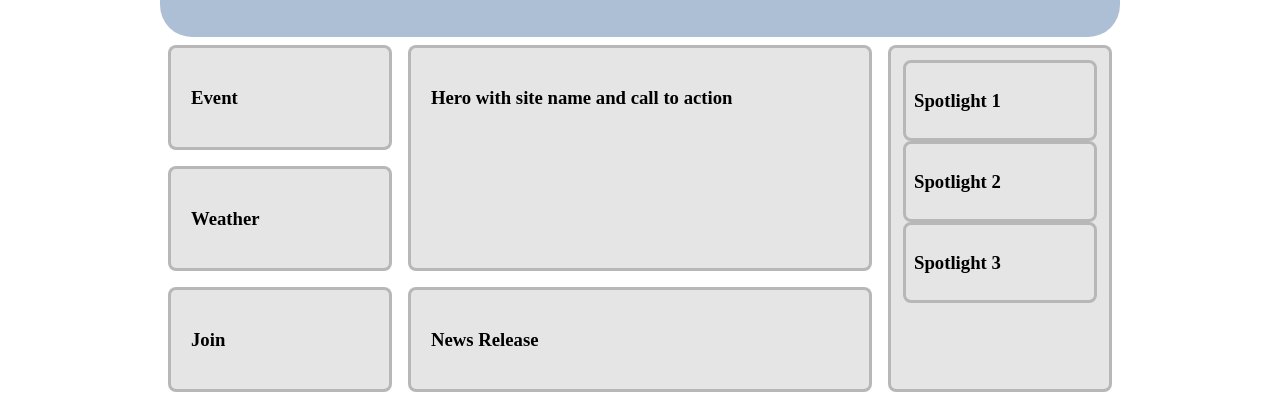
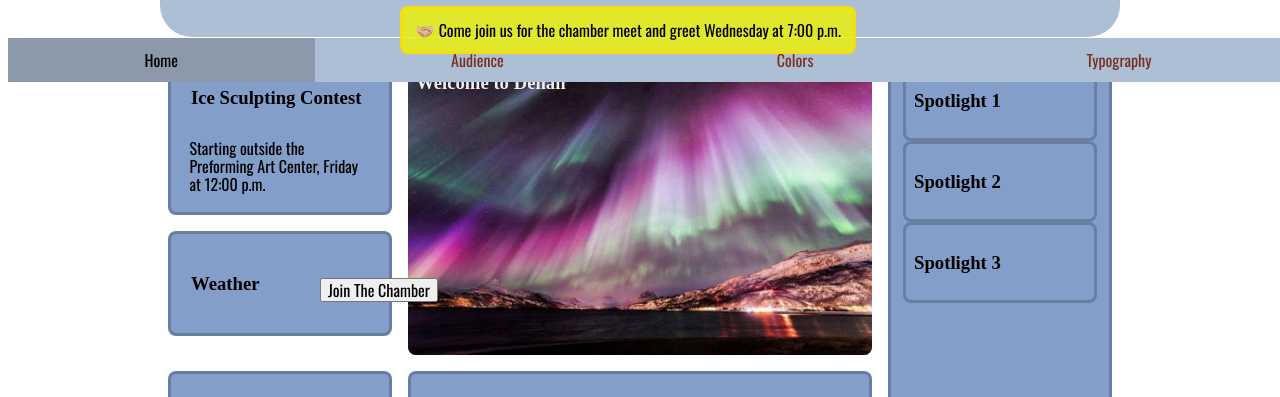
Before and after one commit to nic-is-hoppi/wdd230, a plain HTML site: page chamber/index.html in a window 1280 px wide. Shown: the part 202-599 px from the top of the page. Drawn offline with nearby package versions, Linux system fonts and the light colour scheme; a web font is replaced by a local one.

Commit message:
Banner Complete

```diff
--- a/chamber/index.html
+++ b/chamber/index.html
@@ -40,16 +40,20 @@
       <main>
         <div id="banner"></div>
         <section id="hero">
-          <h3>Hero with site name and call to action</h3>
+          <img src="images/northern_lights_small-min.jpg" alt="Northern Lights over Cook Inlet photo credit to John Hopkinson">
+          <h3>Welcome to Denali</h3>
+          <button>Join The Chamber</button>
         </section>
         <section id="event">
-          <h3>Event</h3>
+          <h3>Ice Sculpting Contest</h3>
+          <p>Starting outside the Preforming Art Center, Friday at 12:00 p.m.</p>
         </section>
         <section id="Weather">
           <h3>Weather</h3>
         </section>
         <section id="newsRelease">
           <h3>News Release</h3>
+          <p>Lorem ipsum dolor sit amet consectetur adipisicing elit. Esse saepe, culpa id numquam molestias iure molestiae error quidem vel? Explicabo alias ut odit magnam dolores, assumenda dolore exercitationem earum. Dolore!</p>
         </section>
         <section id="spotlights">
           <div id="spotlight1">
@@ -83,7 +87,6 @@
       </footer>
     </div>
     <script src="scripts/main.js"></script>
-    <script src="https://kit.fontawesome.com/4efdeb2884.js" crossorigin="anonymous"></script>
 
   </body>
 </html>
--- a/chamber/scripts/main.js
+++ b/chamber/scripts/main.js
@@ -16,7 +16,7 @@ let currentMonth = monthsofYear[d.getMonth()];
 document.querySelector('#today').textContent = dayofWeek +", " + d.getDate() + " " + currentMonth + " " + d.getFullYear();
 
 //Banner For Monday & Tuesday
-if (d==='1'||d==='2'){
+if (dayofWeek=='Monday'||dayofWeek=='Tuesday'){
     document.querySelector('#banner').textContent = '🤝🏼 Come join us for the chamber meet and greet Wednesday at 7:00 p.m.';
 }
 
--- a/chamber/styles/base.css
+++ b/chamber/styles/base.css
@@ -100,6 +100,13 @@ nav ul.open {
     display: block;
 }
 
+#primaryNav{
+    position: absolute;
+    top: 15rem;
+    left: .5rem;
+    width: 100%;
+}
+
 #today{
     grid-column: 1/6;
     justify-content: center;
@@ -111,7 +118,13 @@ nav ul.open {
 }
 
 #banner{
-    display: none;
+    justify-content: center;
+    padding: .75rem;
+    border: solid rgb(244, 224, 6);
+    border-radius: .5rem;
+    background-color: rgba(234, 238, 19, 0.871);
+    color:#000;
+
 }
 
 section{
@@ -119,9 +132,33 @@ section{
     padding: .75rem;
     border: solid rgba(0,0,0,0.2);
     border-radius: .5rem;
-    background-color: rgba(0,0,0,0.1);
+    background-color: rgba(73, 112, 175, 0.679);
     color:#000;
     margin: .5rem
+}
+
+#hero{
+    padding: 0;
+    border: none;
+    display: grid;
+    grid-template-columns: 70% 30%;
+}
+
+#hero img{
+    grid-area: 1/1/3/3;
+    width: 100%;
+    border-radius: .5rem;
+}
+
+#hero h3{
+    grid-area: 1/1/2/2;
+    color: #eee;
+}
+
+#hero button{
+    position: absolute;
+    top: 30rem;
+    left: 20rem;
 }
 #spotlights div{
     border: solid rgba(0,0,0,0.2);
--- a/chamber/styles/large.css
+++ b/chamber/styles/large.css
@@ -35,6 +35,12 @@
         grid-template-columns: 1fr 1fr 1fr 1fr;
     }
 
+    #banner{
+        position: absolute;
+        top: 13rem;
+        left: 25rem;
+    }
+
     #hero{
         grid-area: 1/2/4/4;
     }
--- a/chamber/styles/medium.css
+++ b/chamber/styles/medium.css
@@ -17,6 +17,12 @@ nav{
 main{
     display: grid;
     grid-template-columns: 70% 30%;
+}
+
+#banner{
+    position: absolute;
+    top: 13rem;
+    left: 15rem;
 }
 
 #hero{
```
Also changed, not shown: chamber/images/northern_lights-min.jpg (added), chamber/images/northern_lights_small-min.jpg (added).
